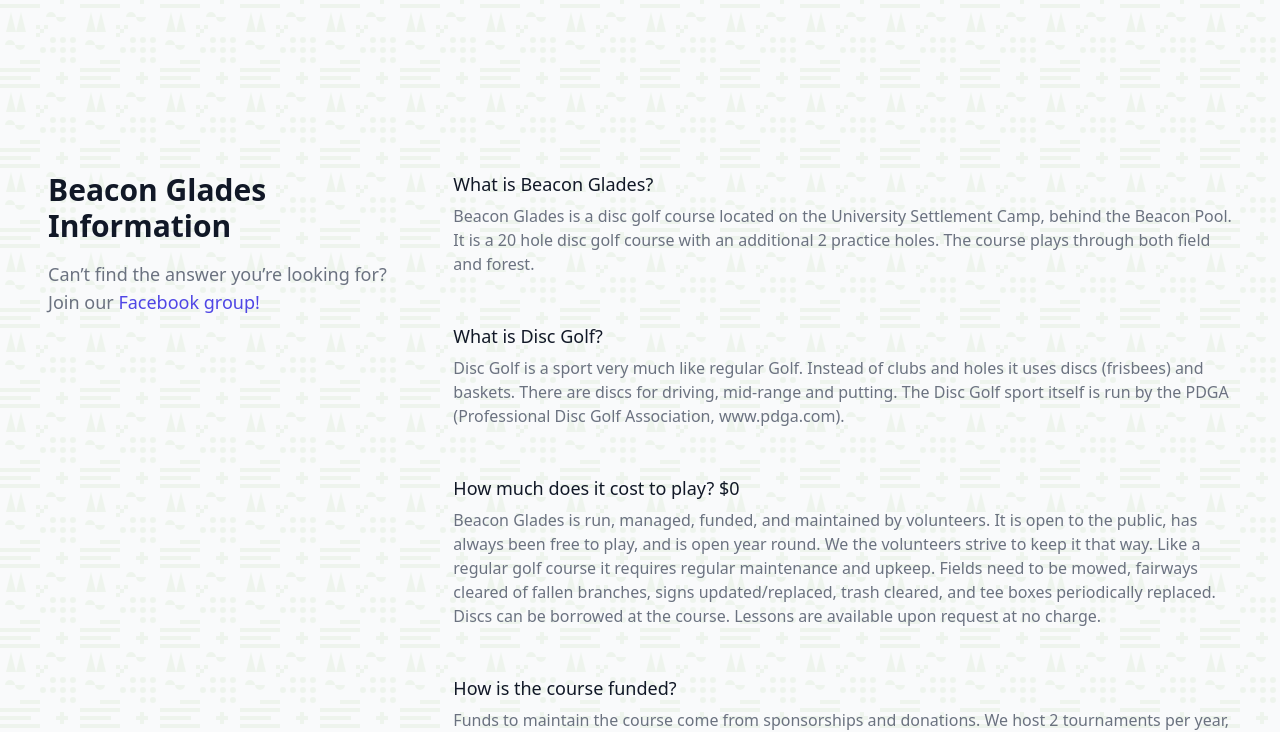
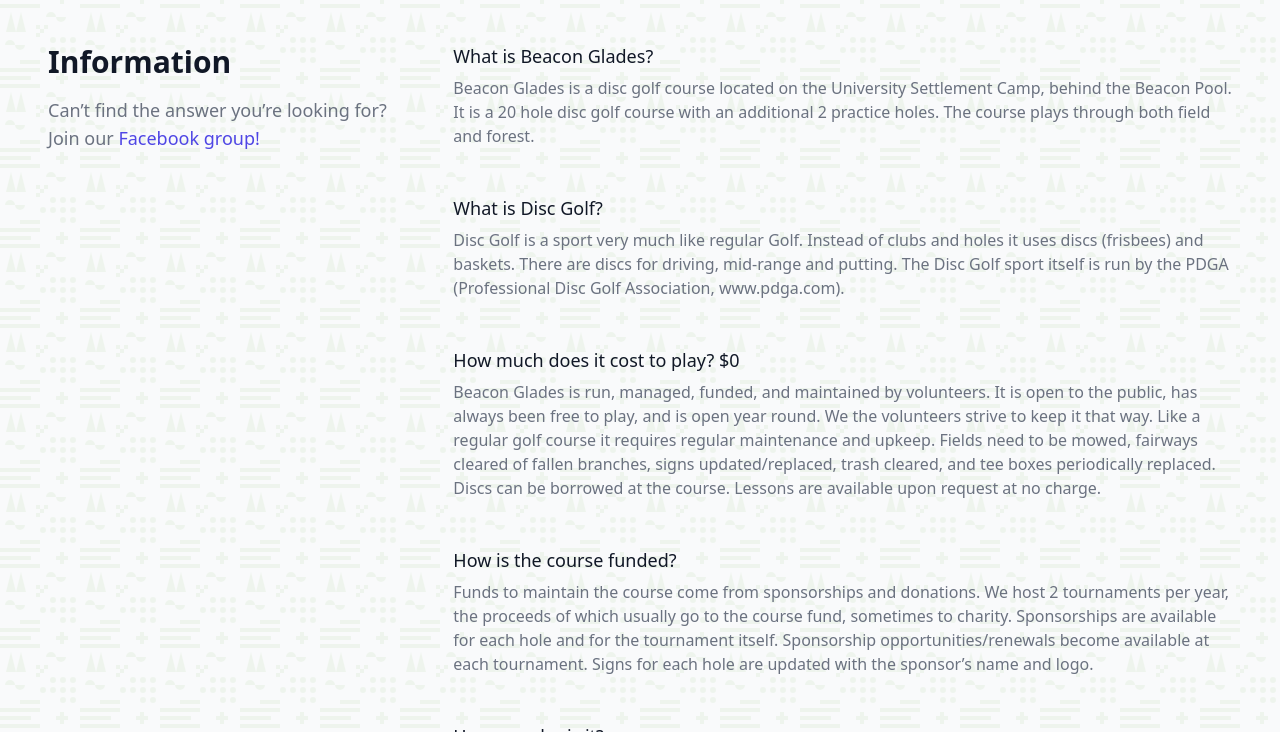
Before and after one commit to JSGraef/Beacon-Glades, a Gatsby site: page /info in a window 1280 px wide. Shown: the part 68-800 px from the top of the page. Built offline with nearby package versions, Linux system fonts and the light colour scheme; Gatsby itself is replaced by a stand-in of ours.

Commit message:
Layoout updates

```diff
--- a/src/Layout.js
+++ b/src/Layout.js
@@ -38,8 +38,7 @@
 
       <div className="relative pt-6 pb-16 sm:pb-24">
         <Navigation />
-
-        <main className="mt-16 mx-auto max-w-7xl px-4 sm:mt-24">
+        <main className="mt-16 mx-auto max-w-7xl px-4 sm:mt-12">
           {props.children}
         </main>
       </div>
--- a/src/pages/info.js
+++ b/src/pages/info.js
@@ -4,11 +4,11 @@
 export default function Information() {
   return (
     <Layout>
-      <div className="max-w-7xl mx-auto py-16 px-4 sm:px-6 lg:py-20 lg:px-8">
+      <div className="max-w-7xl mx-auto px-4 sm:px-6 lg:px-8">
         <div className="lg:grid lg:grid-cols-3 lg:gap-8">
           <div>
             <h2 className="text-3xl font-extrabold text-gray-900">
-              Beacon Glades Information
+              Information
             </h2>
             <p className="mt-4 text-lg text-gray-500">
               Can’t find the answer you’re looking for? Join our{" "}
```
